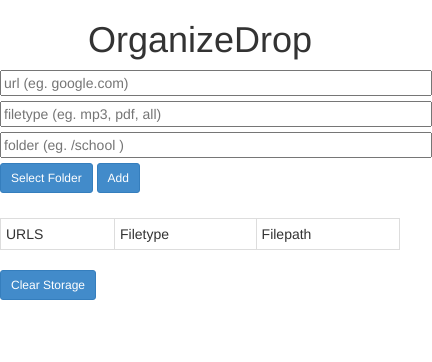
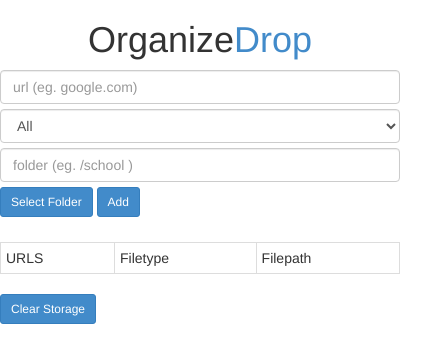
Before and after one commit to lilyvilla9/UnleashTheTerp, a browser extension: page popup.html in a window 400 px wide. Shown: the whole page, 432 px wide, since content can reach past the window. Drawn offline with Linux system fonts and the light colour scheme.

Commit message:
Added dropdown to popup

```diff
--- a/css/style.css
+++ b/css/style.css
@@ -5,3 +5,7 @@ h1 {
 input {
 	margin-bottom: 5px !important;
 }
+
+.form-group {
+	margin-bottom: 5px !important;
+}
--- a/popup.html
+++ b/popup.html
@@ -12,12 +12,20 @@
 
 	</head>
 	<body>
-		<h1>OrganizeDrop</h1>
+		<h1>Organize<span style="color:#428bca">Drop</span></h1>
     <form>
-		<input type="text" name="url" placeholder="url (eg. google.com)" id="urlBox" size="50">
-		<input type="text" name="fileType" placeholder="filetype (eg. mp3, pdf, all)" id="fileType" size="50">
-		<input type="text" name="folder" placeholder="folder (eg. /school )" id="folderBox" size="50">
-		<br/>
+		<input type="text" class="form-control" name="url" placeholder="url (eg. google.com)" id="urlBox" size="50">
+		<div class="form-group" >
+			<select id="fileType" class="form-control">
+        <option value="all">All</option>
+        <option value="doc">Documents (.doc, .docx) </option>
+    		<option value="pdf">Pdfs</option>
+  		  <option value="audio">Audio (.mp3, .wav, .flac)</option>
+      	<option value="video">Videos (.mpeg, .mov, .wmv)</option>
+      </select>
+    </div>
+		<input type="text" class="form-control" name="folder" placeholder="folder (eg. /school )" id="folderBox" size="50">
+
 		<input type="button" class="btn btn-primary btn-sm" value="Select Folder" id="selectFolder">
 		<input type="button" class="btn btn-primary btn-sm" value="Add" id="addrow">
 	</form>
--- a/table_management.js
+++ b/table_management.js
@@ -54,7 +54,7 @@ $(document).ready(function(){
 		var fileType = document.getElementById("fileType").value;
 		var folder = document.getElementById("folderBox").value;
 
-		if(urlName == null || urlName == "" || fileType == null || fileType == ""|| folder == null || folder == ""){
+		if(urlName == null || urlName == "" || folder == null || folder == ""){
 			alert("Must fill out website and folder name");
 			return false;
 		}
```
